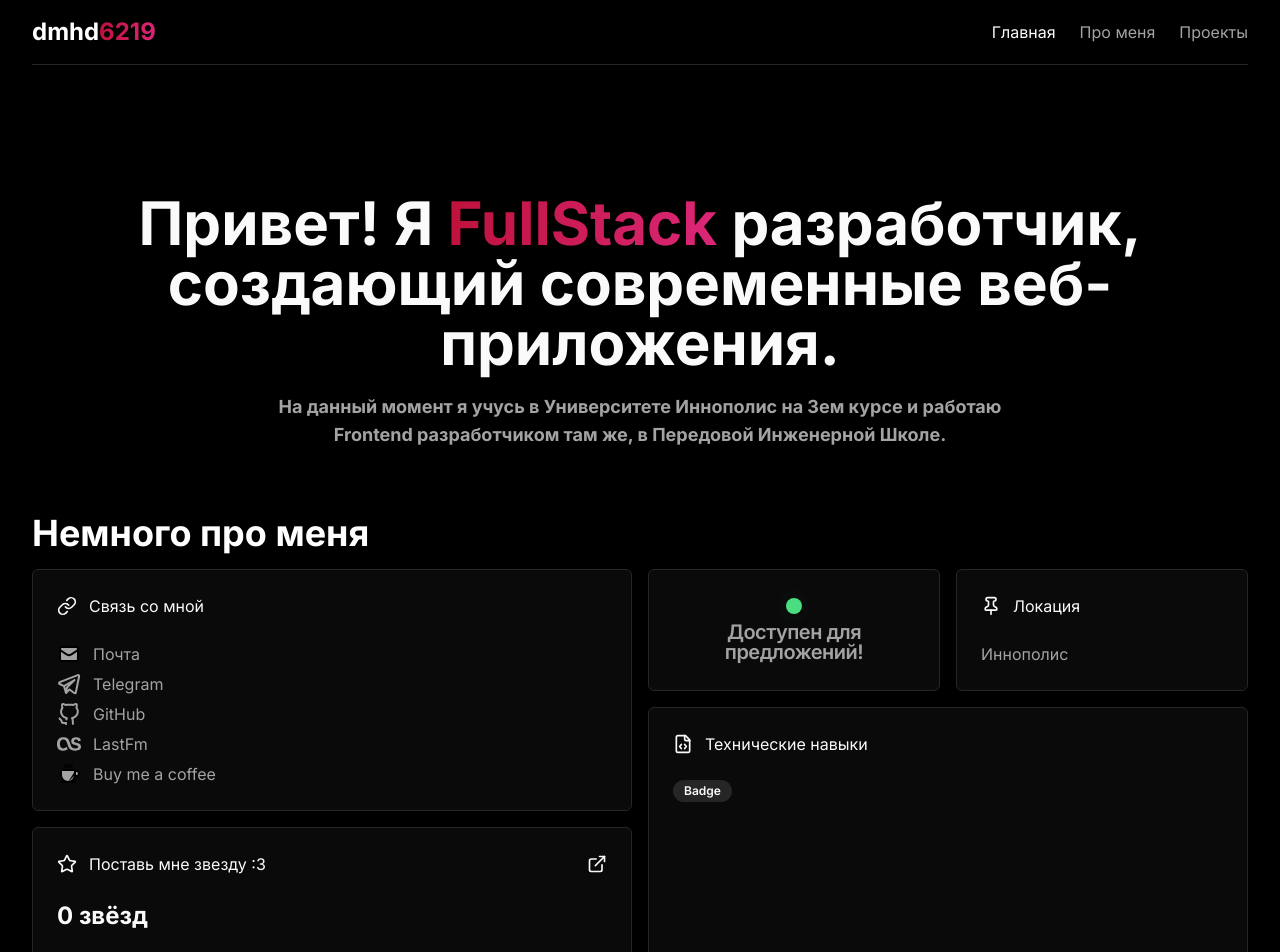
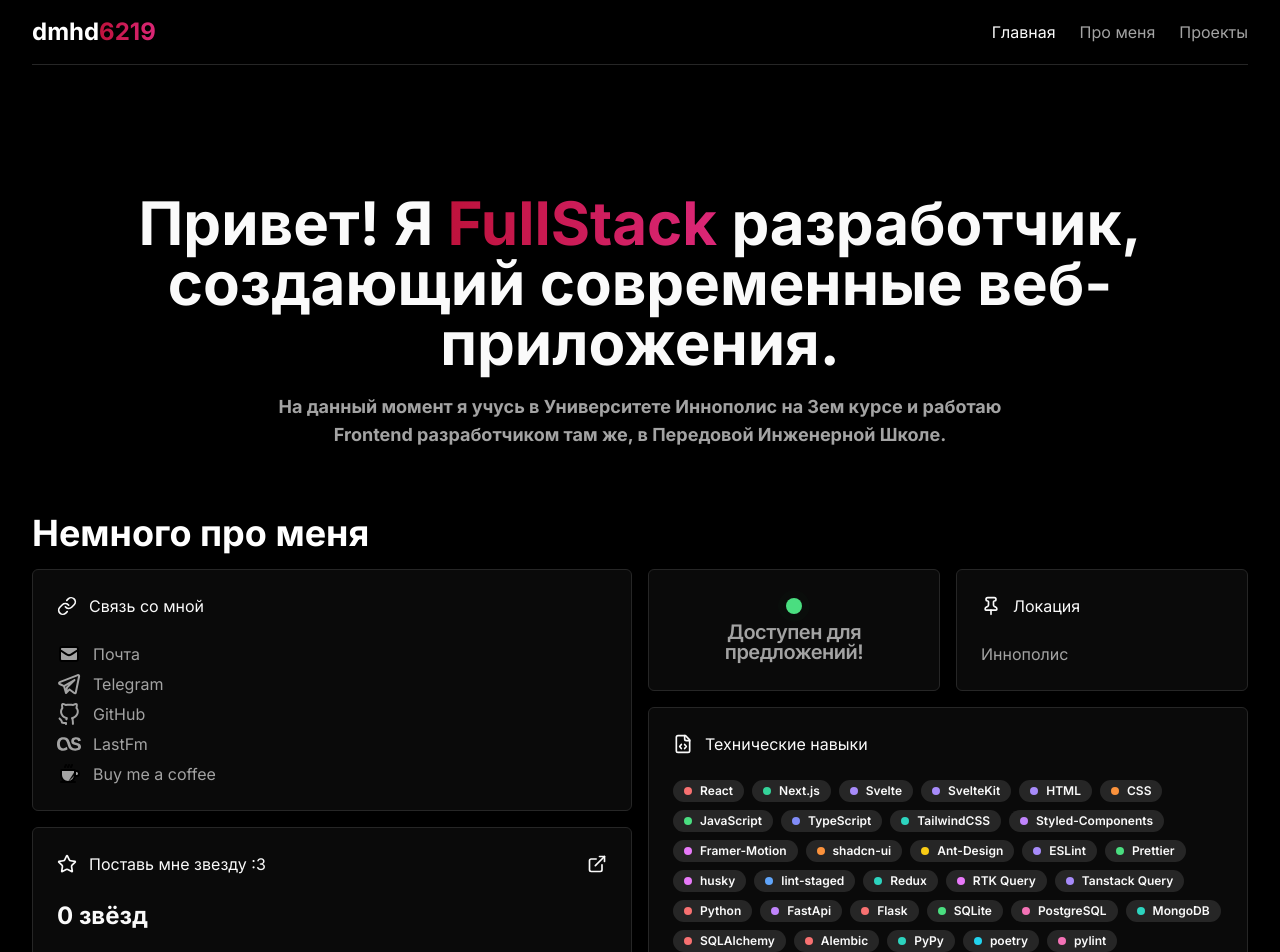
Before and after one commit to dmhd6219/portfolio-website, a React (Vite) app: page / in a window 1280 px wide. Shown: the top 952 px of the page. Built offline with nearby package versions, Linux system fonts and the light colour scheme; no server answers.

Commit message:
feat: add tech stack

```diff
--- a/src/components/router/portfolio/root/about.tsx
+++ b/src/components/router/portfolio/root/about.tsx
@@ -7,11 +7,32 @@
     Star,
 } from 'lucide-react';
 import { Link } from 'react-router-dom';
-import { city, githubRepo, links } from '@/lib/data.tsx';
+import { city, githubRepo, links, techStack } from '@/lib/data.tsx';
 import { fetchGithubStars } from '@/lib/api/github.tsx';
 import { useEffect, useState } from 'react';
 import { numberStars } from '@/lib/utils.ts';
 import { Badge } from '@/components/ui/badge.tsx';
+
+const colors = [
+    'bg-red-400',
+    'bg-blue-400',
+    'bg-green-400',
+    'bg-yellow-400',
+    'bg-indigo-400',
+    'bg-purple-400',
+    'bg-pink-400',
+    'bg-orange-400',
+    'bg-cyan-400',
+    'bg-rose-400',
+    'bg-fuchsia-400',
+    'bg-violet-400',
+    'bg-emerald-400',
+    'bg-teal-400',
+];
+
+function getRandomColor() {
+    return colors[Math.floor(Math.random() * colors.length)];
+}
 
 export default function About() {
     const [stars, setStars] = useState(0);
@@ -47,9 +68,9 @@
                     <Link
                         to={`https://github.com/${githubRepo.author}/${githubRepo.repo}`}
                         target="_blank"
-                        className=""
+                        className="flex-1"
                     >
-                        <Card className="rounded-md group">
+                        <Card className="rounded-md group h-full">
                             <CardHeader className="">
                                 <div className="flex justify-between items-center">
                                     <div className="flex gap-x-3 items-center">
@@ -110,9 +131,14 @@
                             </div>
                         </CardHeader>
                         <CardContent className="flex flex-wrap gap-2">
-                            <Badge className="bg-secondary text-secondary-foreground">
-                                Badge
-                            </Badge>
+                            {techStack.map((item) => (
+                                <Badge className="bg-secondary hover:bg-secondary/80 text-secondary-foreground">
+                                    <div
+                                        className={`${getRandomColor()} w-2 h-2 mr-2 rounded-full`}
+                                    />
+                                    {item}
+                                </Badge>
+                            ))}
                         </CardContent>
                     </Card>
                 </div>
--- a/src/lib/data.tsx
+++ b/src/lib/data.tsx
@@ -4,6 +4,44 @@
 import LastFmIcon from '@/components/icons/lastfm.tsx';
 import CoffeeIcon from '@/components/icons/coffee.tsx';
 import { ReactElement } from 'react';
+
+export const techStack = [
+    'React',
+    'Next.js',
+    'Svelte',
+    'SvelteKit',
+    'HTML',
+    'CSS',
+    'JavaScript',
+    'TypeScript',
+    'TailwindCSS',
+    'Styled-Components',
+    'Framer-Motion',
+    'shadcn-ui',
+    'Ant-Design',
+    'ESLint',
+    'Prettier',
+    'husky',
+    'lint-staged',
+    'Redux',
+    'RTK Query',
+    'Tanstack Query',
+    'Python',
+    'FastApi',
+    'Flask',
+    'SQLite',
+    'PostgreSQL',
+    'MongoDB',
+    'SQLAlchemy',
+    'Alembic',
+    'PyPy',
+    'poetry',
+    'pylint',
+    'GitHub Actions',
+    'GitLab CI/CD',
+    'Docker',
+    'Git',
+];
 
 export const githubRepo = {
     author: 'dmhd6219',
```
